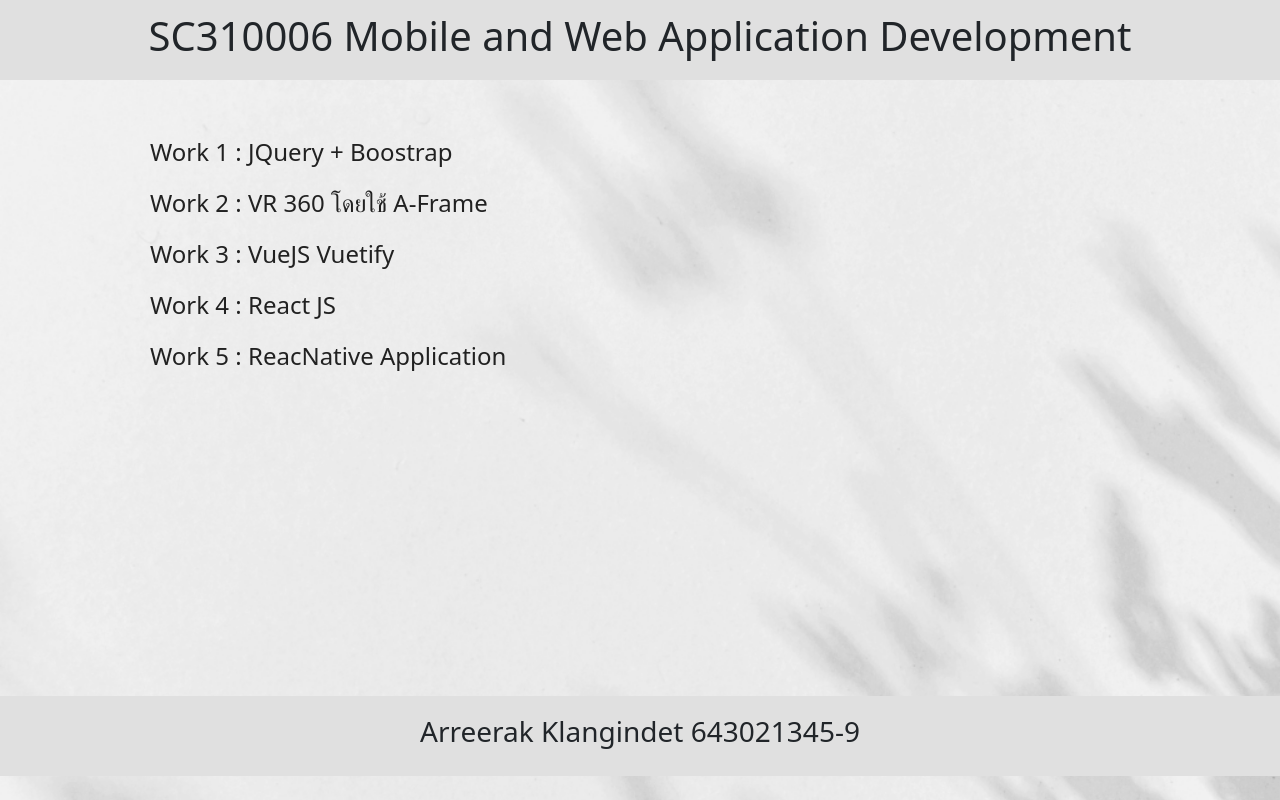
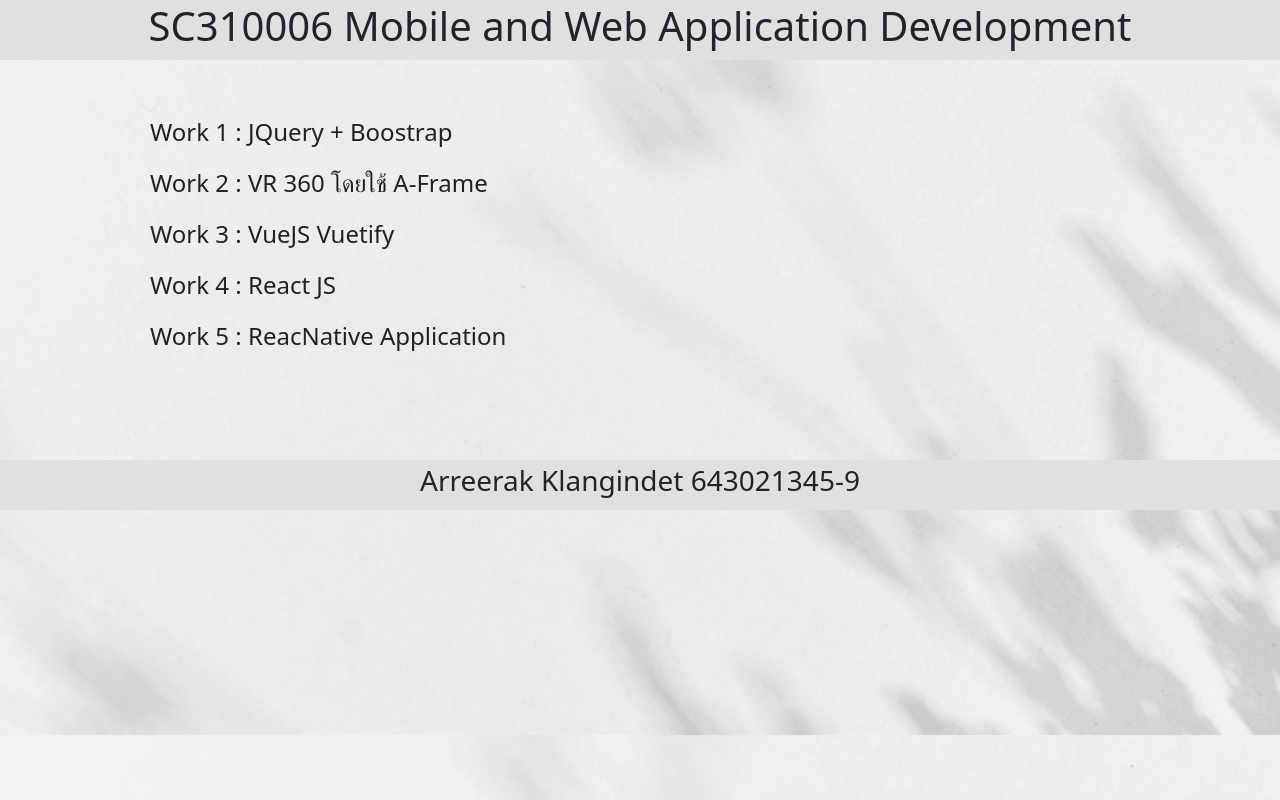
Before and after one commit to ArreerakKlangindet/Web2566, a plain HTML site: page index.html in a window 1280 px wide. Drawn offline with nearby package versions, Linux system fonts and the light colour scheme.

Commit message:
Update index.html

```diff
--- a/index.html
+++ b/index.html
@@ -25,12 +25,12 @@
             display: grid;
             place-items: center;
             background-color: #E0E0E0;
-            height: 80px;
+            height: 60px;
 
         }
 
         .container {
-            height: 77vh;
+            height: 50vh;
             padding: 3rem;
 
             & ul {
@@ -56,7 +56,7 @@
             display: grid;
             place-items: center;
             background-color: #E0E0E0;
-            height: 80px;
+            height: 50px;
         }
     </style>
 </head>
```
